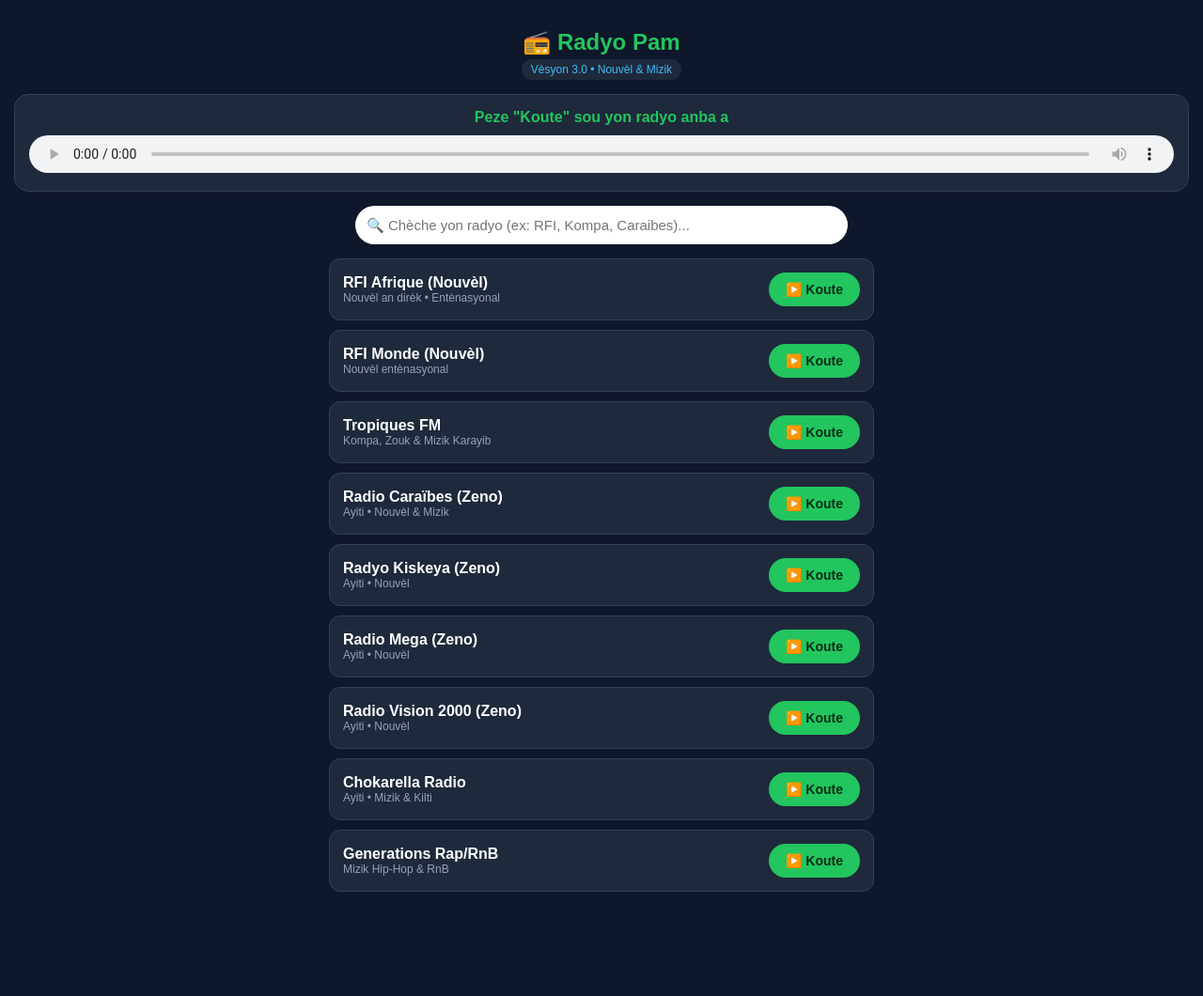
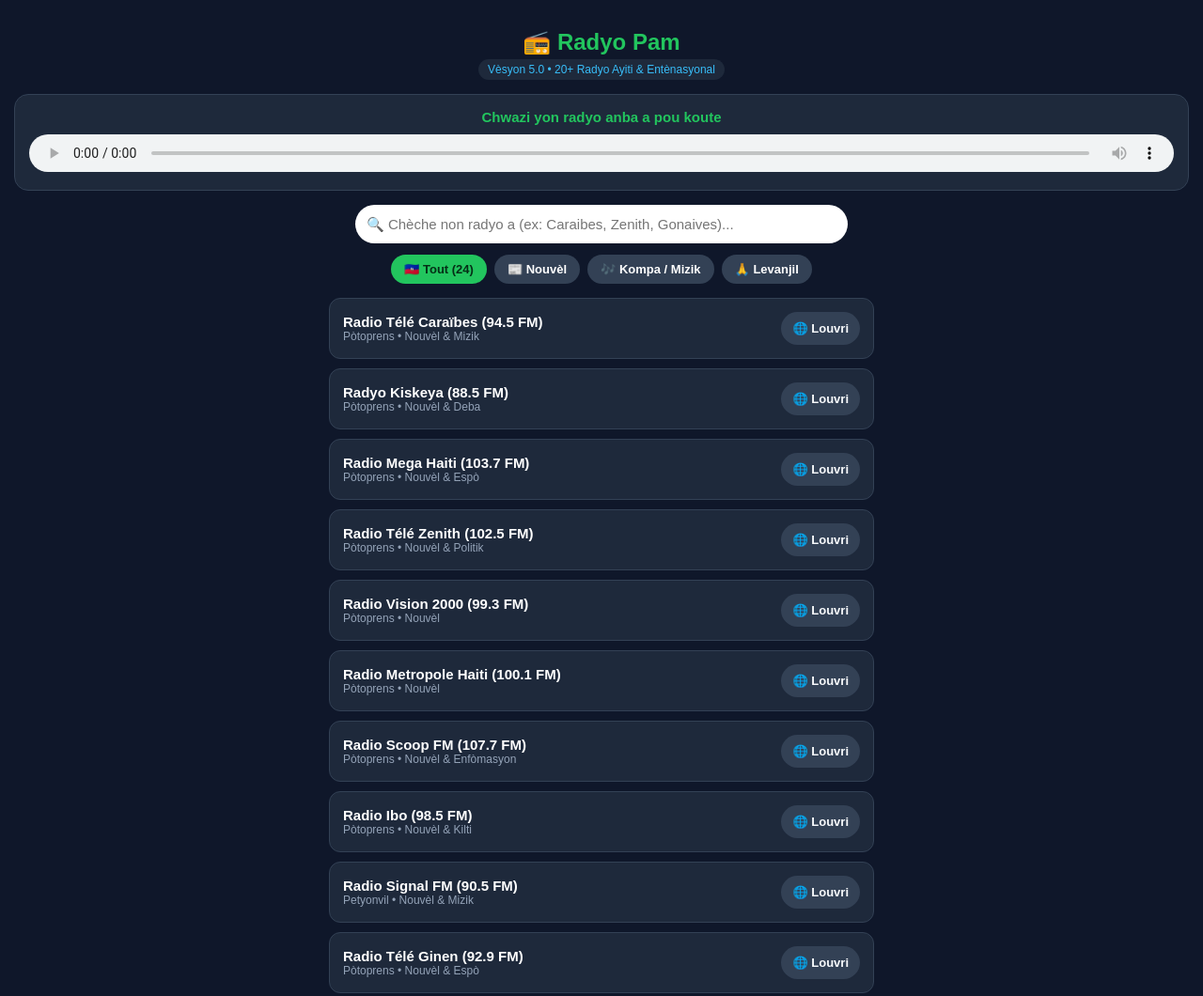
Before and after one commit to kenmleys-glitch/Radio-pam, a plain HTML site: page index.html in a window 1280 px wide. Shown: the top 1060 px of the page at 94% size. Before the commit the page ends 974 px from the top, so only its background shows below. Drawn offline with Linux system fonts and the light colour scheme.

Commit message:
Update index.html

```diff
--- a/index.html
+++ b/index.html
@@ -3,46 +3,81 @@
 <head>
     <meta charset="UTF-8">
     <meta name="viewport" content="width=device-width, initial-scale=1.0">
-    <title>Radyo Pam V3</title>
+    <title>Radyo Pam V5 - Radyo Ayiti</title>
     <style>
         body { font-family: Arial, sans-serif; background-color: #0f172a; color: white; margin: 0; padding: 15px; text-align: center; }
         h1 { color: #22c55e; font-size: 24px; margin-bottom: 4px; }
         .badge { background: #1e293b; color: #38bdf8; font-size: 12px; padding: 4px 10px; border-radius: 12px; display: inline-block; margin-bottom: 15px; }
         .player { background: #1e293b; padding: 15px; border-radius: 15px; margin-bottom: 15px; border: 1px solid #334155; position: sticky; top: 10px; z-index: 10; }
-        #status { color: #22c55e; font-weight: bold; margin-bottom: 10px; font-size: 16px; }
+        #status { color: #22c55e; font-weight: bold; margin-bottom: 10px; font-size: 15px; }
         audio { width: 100%; height: 40px; }
-        input { width: 90%; max-width: 500px; padding: 12px; border-radius: 25px; border: none; font-size: 15px; margin-bottom: 15px; outline: none; }
-        .card { background: #1e293b; padding: 14px; margin: 0 auto 10px auto; max-width: 550px; border-radius: 12px; display: flex; justify-content: space-between; align-items: center; text-align: left; border: 1px solid #334155; }
-        button { background: #22c55e; color: #052e16; border: none; padding: 10px 18px; border-radius: 20px; font-weight: bold; font-size: 14px; cursor: pointer; }
+        input { width: 90%; max-width: 500px; padding: 12px; border-radius: 25px; border: none; font-size: 15px; margin-bottom: 12px; outline: none; }
+        .tabs { display: flex; gap: 8px; justify-content: center; flex-wrap: wrap; margin-bottom: 15px; }
+        .tab-btn { background: #334155; color: white; border: none; padding: 8px 14px; border-radius: 20px; font-size: 13px; cursor: pointer; font-weight: bold; }
+        .tab-btn.active { background: #22c55e; color: #052e16; }
+        .card { background: #1e293b; padding: 14px; margin: 0 auto 10px auto; max-width: 550px; border-radius: 12px; display: flex; justify-content: space-between; align-items: center; text-align: left; border: 1px solid #334155; gap: 10px; }
+        .btn-group { display: flex; gap: 6px; flex-shrink: 0; }
+        .btn-play { background: #22c55e; color: #052e16; border: none; padding: 10px 14px; border-radius: 20px; font-weight: bold; font-size: 13px; cursor: pointer; }
+        .btn-ext { background: #334155; color: #f8fafc; border: none; padding: 10px 12px; border-radius: 20px; font-weight: bold; font-size: 13px; text-decoration: none; }
     </style>
 </head>
 <body>
 
     <h1>📻 Radyo Pam</h1>
-    <div class="badge">Vèsyon 3.0 • Nouvèl & Mizik</div>
+    <div class="badge">Vèsyon 5.0 • 20+ Radyo Ayiti & Entènasyonal</div>
 
     <div class="player">
-        <div id="status">Peze "Koute" sou yon radyo anba a</div>
-        <audio id="player" controls playsinline></audio>
+        <div id="status">Chwazi yon radyo anba a pou koute</div>
+        <audio id="player" controls playsinline preload="none"></audio>
     </div>
 
-    <input type="text" id="search" onkeyup="filterRadios()" placeholder="🔍 Chèche yon radyo (ex: RFI, Kompa, Caraibes)...">
+    <input type="text" id="search" onkeyup="filterRadios()" placeholder="🔍 Chèche non radyo a (ex: Caraibes, Zenith, Gonaives)...">
+
+    <div class="tabs">
+        <button class="tab-btn active" onclick="filterCat('tout', this)">🇭🇹 Tout (24)</button>
+        <button class="tab-btn" onclick="filterCat('nouvel', this)">📰 Nouvèl</button>
+        <button class="tab-btn" onclick="filterCat('mizik', this)">🎶 Kompa / Mizik</button>
+        <button class="tab-btn" onclick="filterCat('levanjil', this)">🙏 Levanjil</button>
+    </div>
 
     <div id="list"></div>
 
     <script>
         const radios = [
-            { name: "RFI Afrique (Nouvèl)", desc: "Nouvèl an dirèk • Entènasyonal", url: "https://infomaniak.ch" },
-            { name: "RFI Monde (Nouvèl)", desc: "Nouvèl entènasyonal", url: "https://infomaniak.ch" },
-            { name: "Tropiques FM", desc: "Kompa, Zouk & Mizik Karayib", url: "https://infomaniak.ch" },
-            { name: "Radio Caraïbes (Zeno)", desc: "Ayiti • Nouvèl & Mizik", url: "https://zeno.fm" },
-            { name: "Radyo Kiskeya (Zeno)", desc: "Ayiti • Nouvèl", url: "https://zeno.fm" },
-            { name: "Radio Mega (Zeno)", desc: "Ayiti • Nouvèl", url: "https://zeno.fm" },
-            { name: "Radio Vision 2000 (Zeno)", desc: "Ayiti • Nouvèl", url: "https://zeno.fm" },
-            { name: "Chokarella Radio", desc: "Ayiti • Mizik & Kilti", url: "https://zeno.fm" },
-            { name: "Generations Rap/RnB", desc: "Mizik Hip-Hop & RnB", url: "https://infomaniak.ch" }
+            // Radyo Ayiti - Nouvèl & Jeneralis
+            { name: "Radio Télé Caraïbes (94.5 FM)", desc: "Pòtoprens • Nouvèl & Mizik", cat: "nouvel", url: "https://zeno.fm" },
+            { name: "Radyo Kiskeya (88.5 FM)", desc: "Pòtoprens • Nouvèl & Deba", cat: "nouvel", url: "https://zeno.fm" },
+            { name: "Radio Mega Haiti (103.7 FM)", desc: "Pòtoprens • Nouvèl & Espò", cat: "nouvel", url: "https://zeno.fm" },
+            { name: "Radio Télé Zenith (102.5 FM)", desc: "Pòtoprens • Nouvèl & Politik", cat: "nouvel", url: "https://zeno.fm" },
+            { name: "Radio Vision 2000 (99.3 FM)", desc: "Pòtoprens • Nouvèl", cat: "nouvel", url: "https://zeno.fm" },
+            { name: "Radio Metropole Haiti (100.1 FM)", desc: "Pòtoprens • Nouvèl", cat: "nouvel", url: "https://zeno.fm" },
+            { name: "Radio Scoop FM (107.7 FM)", desc: "Pòtoprens • Nouvèl & Enfòmasyon", cat: "nouvel", url: "https://zeno.fm" },
+            { name: "Radio Ibo (98.5 FM)", desc: "Pòtoprens • Nouvèl & Kilti", cat: "nouvel", url: "https://zeno.fm" },
+            { name: "Radio Signal FM (90.5 FM)", desc: "Petyonvil • Nouvèl & Mizik", cat: "nouvel", url: "https://zeno.fm" },
+            { name: "Radio Télé Ginen (92.9 FM)", desc: "Pòtoprens • Nouvèl & Espò", cat: "nouvel", url: "https://zeno.fm" },
+            { name: "Radio Sans Fin (RSF)", desc: "Ayiti • Nouvèl & Sosyete", cat: "nouvel", url: "https://zeno.fm" },
+            { name: "Radio Pacifique (101.5 FM)", desc: "Pòtoprens • Nouvèl & Analiz", cat: "nouvel", url: "https://zeno.fm" },
+
+            // Radyo Ayiti - Kompa & Mizik
+            { name: "Chokarella Radio", desc: "Ayiti • Kompa, Rabòday & Kilti", cat: "mizik", url: "https://zeno.fm" },
+            { name: "Radio Galaxie (104.5 FM)", desc: "Pòtoprens • Kompa & Mizik", cat: "mizik", url: "https://zeno.fm" },
+            { name: "Radio One (90.1 FM)", desc: "Pòtoprens • Mizik & Detant", cat: "mizik", url: "https://zeno.fm" },
+            { name: "Sweet FM (99.7 FM)", desc: "Ayiti • Kompa & Zouk", cat: "mizik", url: "https://zeno.fm" },
+            { name: "Radyo Tipiti", desc: "Ayiti • 100% Kompa & Mizik Kreyòl", cat: "mizik", url: "https://zeno.fm" },
+            { name: "Tropiques FM (MP3 Dirèk)", desc: "Karayib • Kompa & Zouk", cat: "mizik", url: "https://infomaniak.ch" },
+
+            // Radyo Ayiti - Levanjil
+            { name: "Radio Lumière (97.9 FM)", desc: "Ayiti • Levanjil & Nouvèl", cat: "levanjil", url: "https://zeno.fm" },
+            { name: "Radio 4VEH (94.1 FM)", desc: "Okap • Levanjil & Edikasyon", cat: "levanjil", url: "https://zeno.fm" },
+            { name: "Radio Shalom Haiti", desc: "Ayiti • Levanjil & Priyè", cat: "levanjil", url: "https://zeno.fm" },
+
+            // Radyo Entènasyonal (MP3 Dirèk)
+            { name: "RFI Afrique (MP3 Dirèk)", desc: "Nouvèl Entènasyonal", cat: "nouvel", url: "https://infomaniak.ch" },
+            { name: "France Info (MP3 Dirèk)", desc: "Nouvèl 24/24", cat: "nouvel", url: "https://radiofrance.fr" },
+            { name: "Mouv' Hip-Hop/RnB (MP3 Dirèk)", desc: "Mizik Urbain", cat: "mizik", url: "https://radiofrance.fr" }
         ];
 
+        let currentCat = 'tout';
         const list = document.getElementById("list");
         const player = document.getElementById("player");
         const status = document.getElementById("status");
@@ -50,32 +85,49 @@
         function render(items) {
             list.innerHTML = "";
             items.forEach(r => {
+                const isDirectMp3 = r.url.endsWith(".mp3");
                 const div = document.createElement("div");
                 div.className = "card";
                 div.innerHTML = `
                     <div>
-                        <div style="font-weight:bold; font-size:16px;">${r.name}</div>
+                        <div style="font-weight:bold; font-size:15px;">${r.name}</div>
                         <div style="color:#94a3b8; font-size:12px;">${r.desc}</div>
                     </div>
-                    <button onclick="play('${r.name}', '${r.url}')">▶️ Koute</button>
+                    <div class="btn-group">
+                        ${isDirectMp3 ? `<button class="btn-play" onclick="play('${r.name}', '${r.url}')">▶️ Koute</button>` : ''}
+                        <a class="btn-ext" href="${r.url}" target="_blank">🌐 Louvri</a>
+                    </div>
                 `;
                 list.appendChild(div);
             });
         }
 
+        function filterCat(cat, btn) {
+            currentCat = cat;
+            document.querySelectorAll('.tab-btn').forEach(b => b.classList.remove('active'));
+            btn.classList.add('active');
+            filterRadios();
+        }
+
         function filterRadios() {
             const q = document.getElementById("search").value.toLowerCase();
-            const filtered = radios.filter(r => r.name.toLowerCase().includes(q) || r.desc.toLowerCase().includes(q));
+            const filtered = radios.filter(r => {
+                const matchCat = currentCat === 'tout' || r.cat === currentCat;
+                const matchSearch = r.name.toLowerCase().includes(q) || r.desc.toLowerCase().includes(q);
+                return matchCat && matchSearch;
+            });
             render(filtered);
         }
 
         function play(name, url) {
             status.textContent = "⏳ Ap konekte ak: " + name + "...";
+            player.pause();
             player.src = url;
+            player.load();
             player.play().then(() => {
                 status.textContent = "🔊 Ap jwe: " + name;
             }).catch(e => {
-                status.textContent = "⚠️ Radyo sa a pa disponib kounye a. Eseye yon lòt.";
+                status.textContent = "⚠️ Klike sou bouton 'Louvri' pou koute radyo sa a.";
             });
         }
 
```
